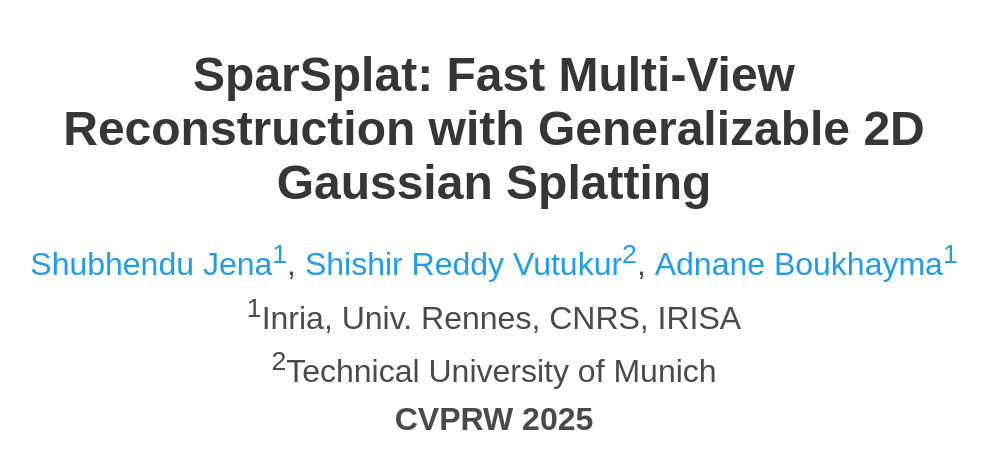
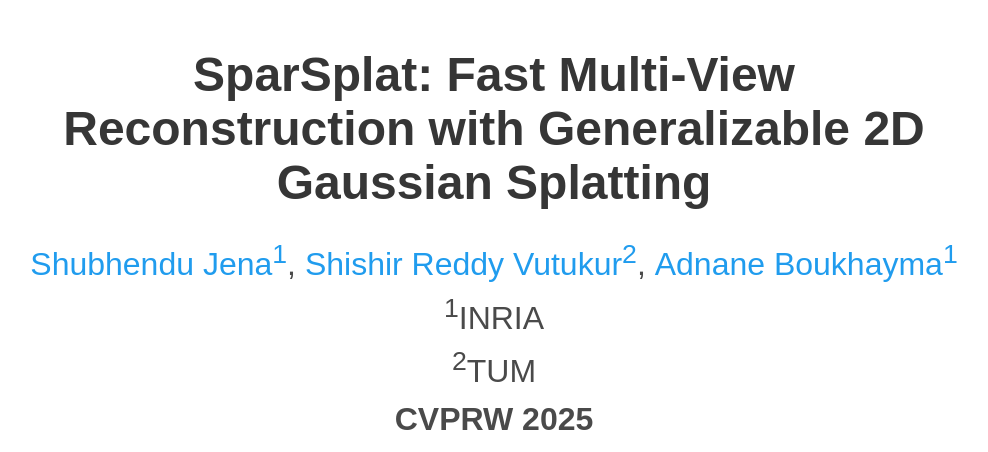
Before and after one commit to Shubhendu-Jena/SparSplat, a plain HTML site: page index.html in a window 1280 px wide. Shown: the top 452 px of the page, without its empty margins (146-1134 px from the left). Drawn offline with nearby package versions, Linux system fonts and the light colour scheme; some icons are missing; a web font is replaced by a local one.

Commit message:
Update index.html

```diff
--- a/index.html
+++ b/index.html
@@ -66,8 +66,8 @@
 
                   <div class="is-size-3 publication-authors">
                     <span class="author-block">
-                      <sup>1</sup>Inria, Univ. Rennes, CNRS, IRISA<br>
-                      <sup>2</sup>Technical University of Munich<br>
+                      <sup>1</sup>INRIA<br>
+                      <sup>2</sup>TUM<br>
                       <b>CVPRW 2025</b></span>
                     <!-- <span class="eql-cntrb"><small><br><sup>*</sup>Indicates Equal Contribution</small></span> -->
                   </div>
```
